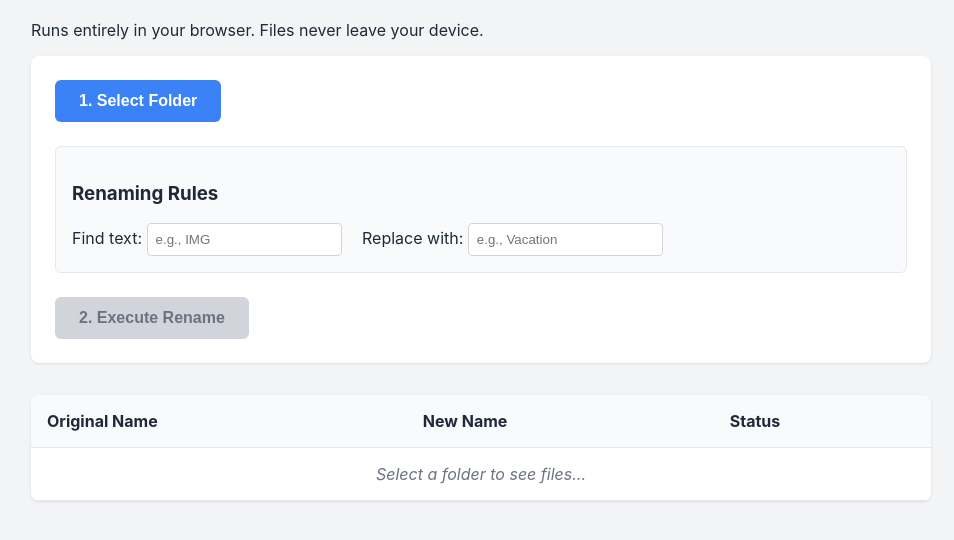
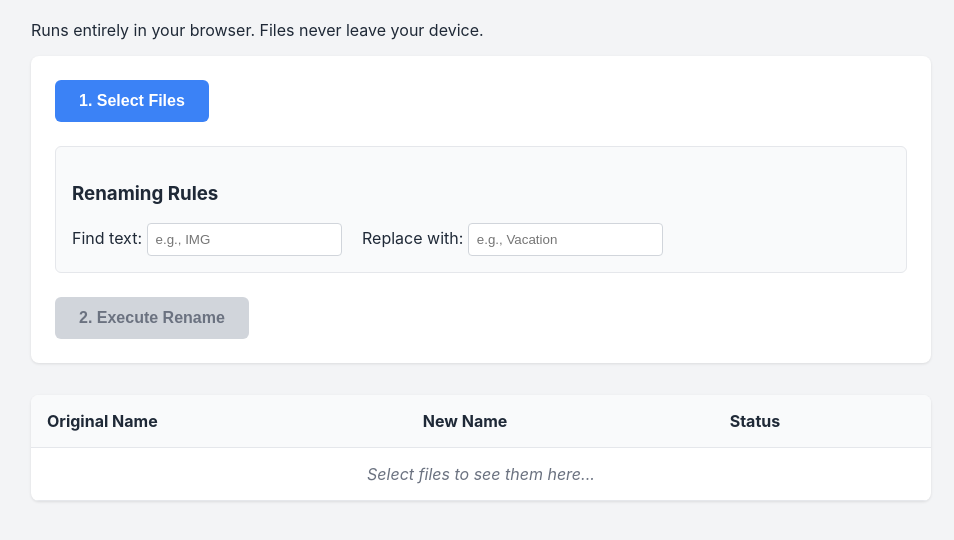
Before and after one commit to iprename/iprename.github.io, a plain HTML site: page index.html in a window 1280 px wide. Shown: the part 94-634 px from the top of the page, without its empty margins (159-1113 px from the left). Drawn offline with Linux system fonts and the light colour scheme.

Commit message:
Update index.html

```diff
--- a/index.html
+++ b/index.html
@@ -12,7 +12,8 @@
     <p>Runs entirely in your browser. Files never leave your device.</p>
 
     <div class="controls-card">
-      <button id="selectFolderBtn" class="primary-btn">1. Select Folder</button>
+      <!-- Button updated to Select Files -->
+      <button id="selectFilesBtn" class="primary-btn">1. Select Files</button>
 
       <div class="rules-section">
         <h3>Renaming Rules</h3>
@@ -38,7 +39,8 @@
       </thead>
       <tbody id="fileList">
         <tr>
-          <td colspan="3" class="empty-state">Select a folder to see files...</td>
+          <!-- Empty state text updated -->
+          <td colspan="3" class="empty-state">Select files to see them here...</td>
         </tr>
       </tbody>
     </table>
```
